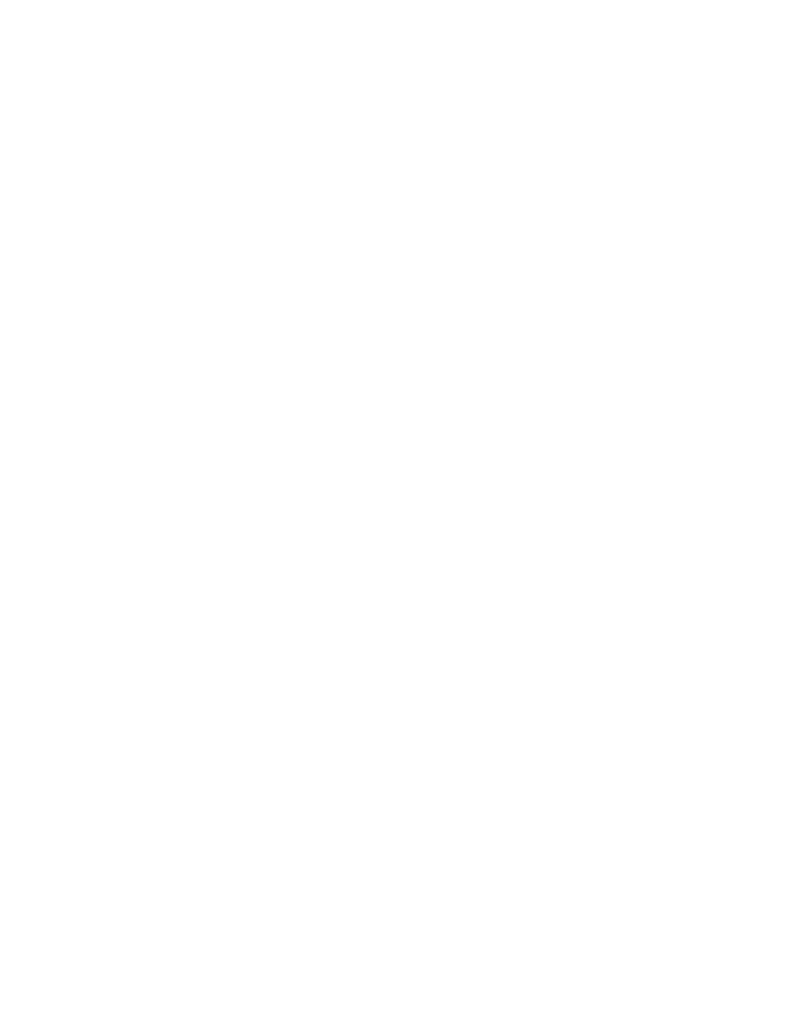
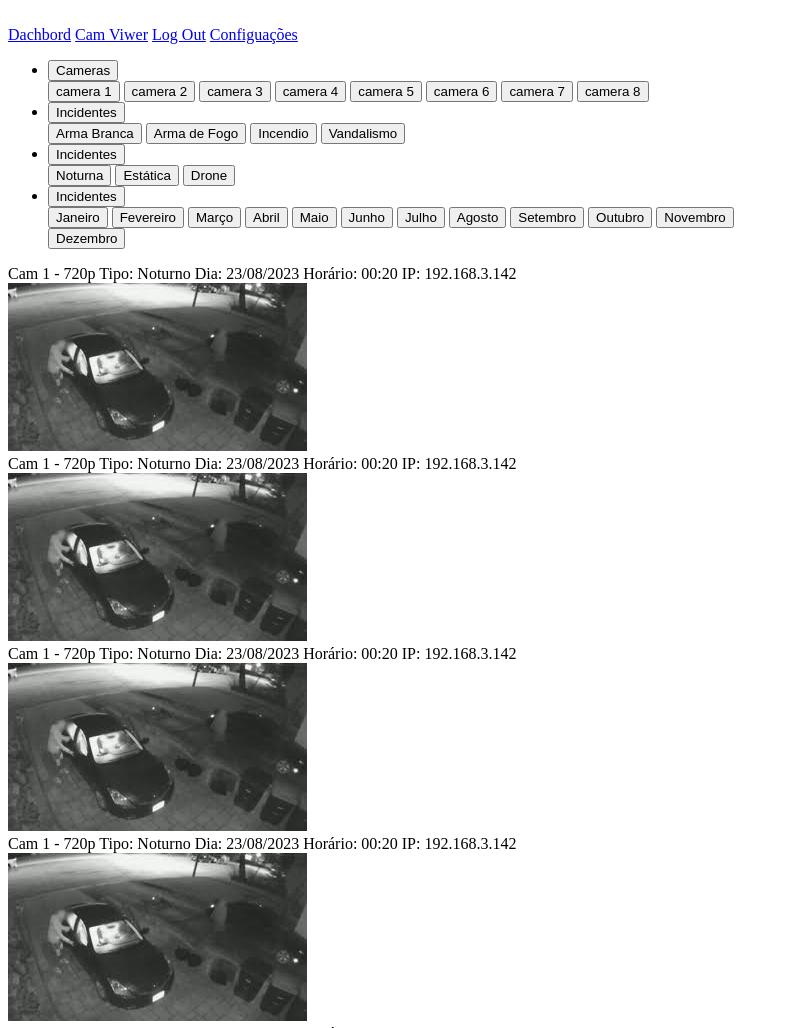
Before and after one commit to ArthurFPUnifeob/TeamCDS-PI2, an Electron app: page public/pages/canview.html in a window 800 px wide. Shown: the top 1028 px of the page. Before the commit the page ends 800 px from the top, so only its background shows below. Drawn offline with Linux system fonts and the light colour scheme.

Commit message:
feat: add html canview page

```diff
--- a/public/pages/canview.html
+++ b/public/pages/canview.html
@@ -6,7 +6,6 @@
   <meta name="viewport" content="width=device-width, initial-scale=1.0">
   <meta http-equiv="Content-Security-Policy" content="default-src 'self'; script-src 'self'">
   <meta http-equiv="X-Content-Security-Policy" content="default-src 'self'; script-src 'self'" />
-  <meta name="description" content="descrição da pagina para SEO">
 
   <!-- All links to css here -->
   <link rel="stylesheet" href="../../src/style/global.css">
@@ -15,6 +14,74 @@
 </head>
 
 <body>
+  <aside>
+    <img src="" alt="">
+    <nav>
+      <a href="#">Dachbord</a>
+      <a href="#">Cam Viwer</a>
+      <a href="#">Log Out</a>
+      <a href="#">Configuações</a>
+    </nav>
+    <ul>
+      <li>
+        <button onClick="dropdownAction()">Cameras</button>
+        <div>
+          <button>camera 1</button>
+          <button>camera 2</button>
+          <button>camera 3</button>
+          <button>camera 4</button>
+          <button>camera 5</button>
+          <button>camera 6</button>
+          <button>camera 7</button>
+          <button>camera 8</button>
+        </div>
+      </li>
+      <li>
+        <button onClick="dropdownAction()">Incidentes</button>
+        <div>
+          <button>Arma Branca</button>
+          <button>Arma de Fogo</button>
+          <button>Incendio</button>
+          <button>Vandalismo</button>
+        </div>
+      </li>
+      <li>
+        <button onClick="dropdownAction()">Incidentes</button>
+        <div>
+          <button>Noturna</button>
+          <button>Estática</button>
+          <button>Drone</button>
+        </div>
+      </li>
+      <li>
+        <button onClick="dropdownAction()">Incidentes</button>
+        <div>
+          <button>Janeiro</button>
+          <button>Fevereiro</button>
+          <button>Março</button>
+          <button>Abril</button>
+          <button>Maio</button>
+          <button>Junho</button>
+          <button>Julho</button>
+          <button>Agosto</button>
+          <button>Setembro</button>
+          <button>Outubro</button>
+          <button>Novembro</button>
+          <button>Dezembro</button>
+        </div>
+      </li>
+    </ul>
+    <main>
+      <div><span>Cam 1 - 720p Tipo: Noturno Dia: 23/08/2023 Horário: 00:20  IP: 192.168.3.142</span><img src="../assets/Image-demo-video.png" alt=""></div>
+      <div><span>Cam 1 - 720p Tipo: Noturno Dia: 23/08/2023 Horário: 00:20  IP: 192.168.3.142</span><img src="../assets/Image-demo-video.png" alt=""></div>
+      <div><span>Cam 1 - 720p Tipo: Noturno Dia: 23/08/2023 Horário: 00:20  IP: 192.168.3.142</span><img src="../assets/Image-demo-video.png" alt=""></div>
+      <div><span>Cam 1 - 720p Tipo: Noturno Dia: 23/08/2023 Horário: 00:20  IP: 192.168.3.142</span><img src="../assets/Image-demo-video.png" alt=""></div>
+      <div><span>Cam 1 - 720p Tipo: Noturno Dia: 23/08/2023 Horário: 00:20  IP: 192.168.3.142</span><img src="../assets/Image-demo-video.png" alt=""></div>
+      <div><span>Cam 1 - 720p Tipo: Noturno Dia: 23/08/2023 Horário: 00:20  IP: 192.168.3.142</span><img src="../assets/Image-demo-video.png" alt=""></div>
+      <div><span>Cam 1 - 720p Tipo: Noturno Dia: 23/08/2023 Horário: 00:20  IP: 192.168.3.142</span><img src="../assets/Image-demo-video.png" alt=""></div>
+      <div><span>Cam 1 - 720p Tipo: Noturno Dia: 23/08/2023 Horário: 00:20  IP: 192.168.3.142</span><img src="../assets/Image-demo-video.png" alt=""></div>
+    </main>
+  </aside>
+</body>
 
-</body>
 </html>
```
Also changed, not shown: public/pages/index.html (+0 -1 lines), public/pages/singin.html (+1 -1 lines), public/assets/Image-demo-video.png (added).
